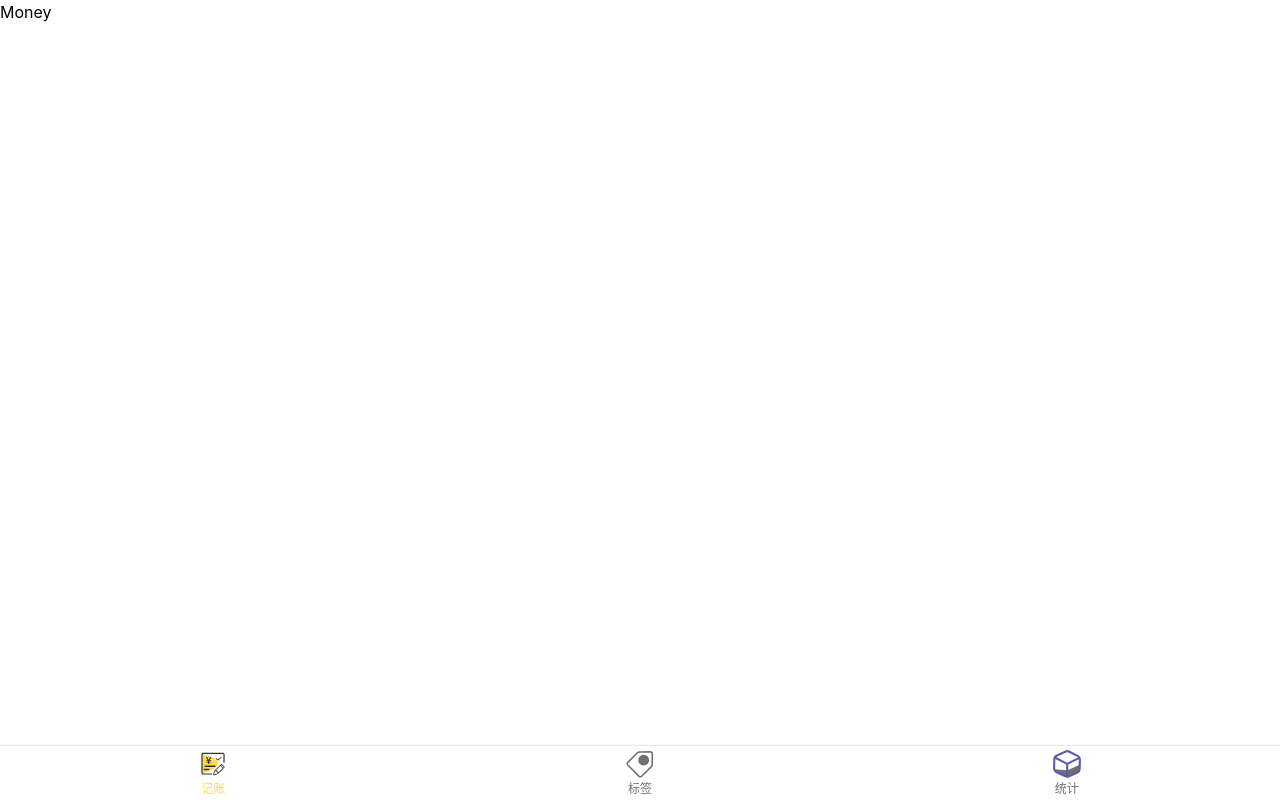
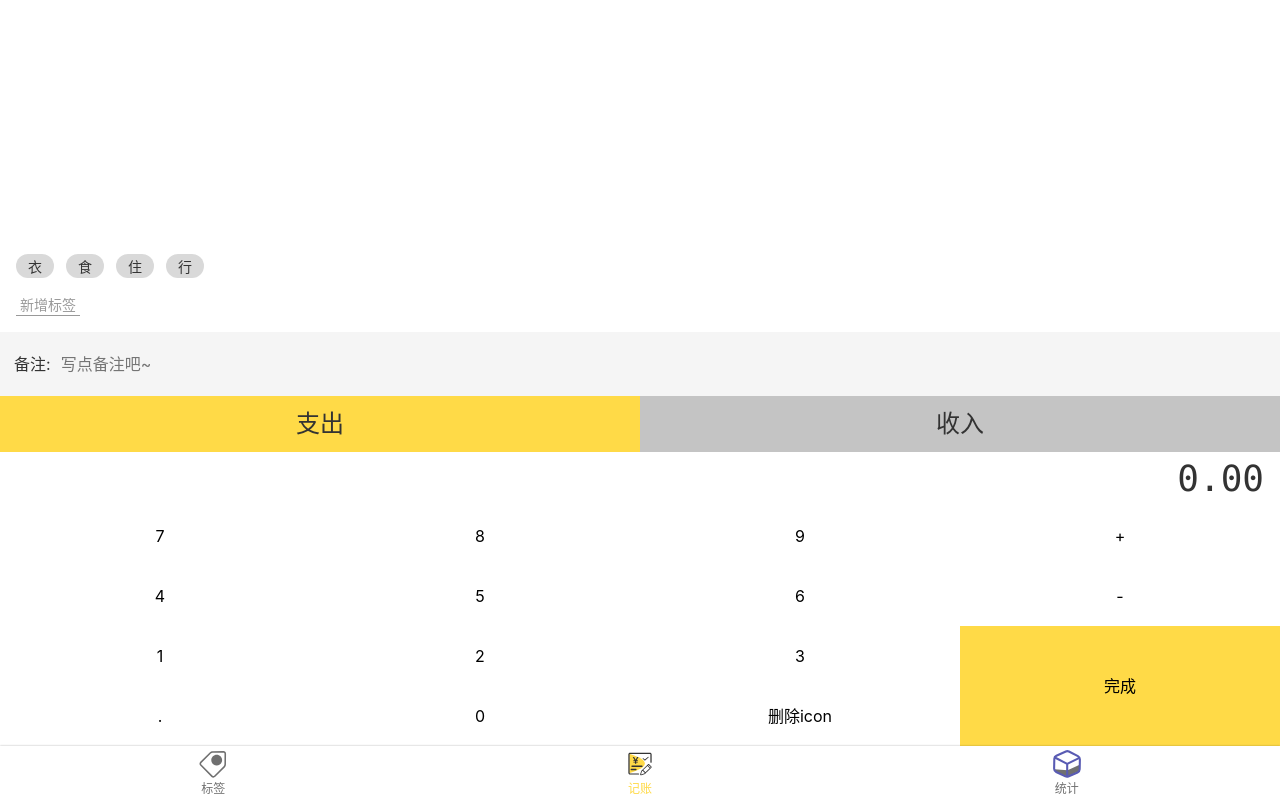
Before and after one commit to Yibo-Hao/bookkeeping-vueVersion, a Vue app: page /#/money in a window 1280 px wide. Built offline with nearby package versions, Linux system fonts and the light colour scheme.

Commit message:
finished the money.vue

```diff
--- a/public/index.html
+++ b/public/index.html
@@ -11,13 +11,6 @@
     <title><%= htmlWebpackPlugin.options.title %></title>
   </head>
   <body>
-    <noscript>
-      <strong
-        >We're sorry but <%= htmlWebpackPlugin.options.title %> doesn't work
-        properly without JavaScript enabled. Please enable it to
-        continue.</strong
-      >
-    </noscript>
     <div id="app"></div>
     <!-- built files will be auto injected -->
   </body>
--- a/src/App.vue
+++ b/src/App.vue
@@ -1,25 +1,16 @@
 <template>
-  <div>
+  <div id="app">
     <router-view />
   </div>
 </template>
 
 <style lang="scss">
-* {
-  margin: 0;
-  padding: 0;
-  box-sizing: border-box;
-}
-a{
-  text-decoration: none;
-  color: black;
-}
-body {
+@import "src/assets/style/reset.scss";
+@import "src/assets/style/helper.scss";
+#app {
   line-height: 1.5;
-  font-family: -apple-system, Noto Sans, Helvetica Neue, Helvetica,
-    Nimbus Sans L, Arial, Liberation Sans, PingFang SC, Hiragino Sans GB,
-    Noto Sans CJK SC, Source Han Sans SC, Source Han Sans CN, Microsoft YaHei,
-    Wenquanyi Micro Hei, WenQuanYi Zen Hei, ST Heiti, SimHei,
-    WenQuanYi Zen Hei Sharp, sans-serif;
+  font-family: $font-hei;
+  color: #333333;
+  font-size: 16px;
 }
 </style>
--- /dev/null
+++ b/src/assets/style/helper.scss
@@ -0,0 +1,14 @@
+$font-hei: -apple-system, Noto Sans, Helvetica Neue, Helvetica,
+Nimbus Sans L, Arial, Liberation Sans, PingFang SC, Hiragino Sans GB,
+Noto Sans CJK SC, Source Han Sans SC, Source Han Sans CN, Microsoft YaHei,
+Wenquanyi Micro Hei, WenQuanYi Zen Hei, ST Heiti, SimHei,
+WenQuanYi Zen Hei Sharp, sans-serif;
+$color-yellow: #ffda47;
+%clear-fix{
+  &::after{
+    content: '';
+    display: block;
+    clear: both;
+  }
+
+}
--- /dev/null
+++ b/src/assets/style/reset.scss
@@ -0,0 +1,19 @@
+* {
+    margin: 0;
+    padding: 0;
+    box-sizing: border-box;
+}
+a{
+    text-decoration: none;
+    color: black;
+}
+ul,ol{
+    list-style: none;
+}
+input,button{
+    font: inherit;
+    border: none;
+}
+:focus{
+    outline: none;
+}
--- a/src/components/Layout.vue
+++ b/src/components/Layout.vue
@@ -1,6 +1,6 @@
 <template>
-    <div class="navWrapper">
-        <div class="content">
+    <div class="layoutWrapper" :class="classPrefix&&`${classPrefix}-wrapper` ">
+        <div class="content" :class="classPrefix&&`${classPrefix}-content`  ">
             <slot/>
         </div>
         <Nav />
@@ -9,12 +9,13 @@
 
 <script lang="ts">
     export default {
-        name: "LayOut"
+        name: "LayOut",
+        props:['classPrefix']
     }
 </script>
 
 <style lang="scss" scoped>
-    .navWrapper {
+    .layoutWrapper {
         display: flex;
         flex-direction: column;
         height: 100vh;
--- a/src/components/Nav.vue
+++ b/src/components/Nav.vue
@@ -1,13 +1,12 @@
 <template>
   <nav>
+    <router-link to="/labels" class="items" active-class="selected">
+      <Icon name="labels2" />
+      标签
+    </router-link>
     <router-link to="/money" class="items" active-class="selected">
       <Icon name="money" />
       记账
-    </router-link>
-
-    <router-link to="/labels" class="items" active-class="selected">
-      <Icon name="labels2" />
-      标签
     </router-link>
 
     <router-link to="/statistic" class="items" active-class="selected">
@@ -24,6 +23,7 @@ export default {
 </script>
 
 <style lang="scss" scoped>
+@import "src/assets/style/helper.scss";
 nav {
   display: flex;
   box-shadow: 0 0 2px rgba(0, 0, 0, 0.3);
@@ -44,7 +44,7 @@ nav {
   }
   > .items.selected {
     opacity: 100;
-    color: #ffda47;
+    color: $color-yellow;
     font-weight: 520;
   }
 }
--- a/src/views/Money.vue
+++ b/src/views/Money.vue
@@ -1,7 +1,50 @@
 <template>
   <div>
-    <Layout>
-      <p>Money</p>
+    <Layout classPrefix="layout">
+      <div class="numberPad">
+        <div class="output">0.00</div>
+        <div class="buttons">
+          <button>7</button>
+          <button>8</button>
+          <button>9</button>
+          <button>+</button>
+          <button>4</button>
+          <button>5</button>
+          <button>6</button>
+          <button>-</button>
+          <button>1</button>
+          <button>2</button>
+          <button>3</button>
+          <button class="ok">完成</button>
+          <button class="zero">.</button>
+          <button>0</button>
+          <button>删除icon</button>
+        </div>
+      </div>
+      <div>
+        <ul class="types">
+          <li class="selected">支出</li>
+          <li>收入</li>
+        </ul>
+      </div>
+      <div>
+        <label class="notes">
+          <span class="name">备注:</span>
+          <input type="text" placeholder="写点备注吧~" />
+        </label>
+      </div>
+
+      <div class="tags">
+        <div class="new">
+          <button>新增标签</button>
+        </div>
+        <ul class="current">
+          <li>衣</li>
+          <li>食</li>
+          <li>住</li>
+          <li>行</li>
+        </ul>
+      </div>
     </Layout>
   </div>
 </template>
@@ -13,5 +56,109 @@ export default {
 </script>
 
 <style lang="scss" scoped>
+@import "src/assets/style/helper.scss";
+.tags {
+  flex-grow: 1;
+  font-size: 14px;
+  padding: 16px;
+  display: flex;
+  flex-direction: column-reverse;
+  > .current {
+    display: flex;
+    flex-wrap: wrap;
+    overflow: auto;
+    > li {
+      background: #d9d9d9;
+      $h: 24px;
+      height: $h;
+      border-radius: $h/2;
+      padding: 0 12px;
+      margin-right: 12px;
+      display: flex;
+      justify-content: center;
+      align-items: center;
+      margin-top: 4px;
+    }
+  }
+  > .new {
+    padding-top: 16px;
 
+    button {
+      background: transparent;
+      color: #999;
+      border-bottom: 1px solid;
+      padding: 0 4px;
+    }
+  }
+}
+.notes {
+  font-size: 16px;
+  background: #f5f5f5;
+  display: flex;
+  align-items: center;
+  padding: 0 14px;
+  .name {
+    padding-right: 10px;
+  }
+  input {
+    height: 64px;
+    flex-grow: 1;
+    background: transparent;
+    padding-right: 16px;
+  }
+}
+.types {
+  background: #c4c4c4;
+  display: flex;
+  font-size: 24px;
+  li {
+    width: 50%;
+    padding: 10px 16px;
+    display: flex;
+    justify-content: center;
+    align-items: center;
+    position: relative;
+    &.selected::after {
+      content: "";
+      position: absolute;
+      border-bottom: 4px solid;
+      bottom: 0;
+      left: 0;
+      background: #333;
+    }
+    &.selected {
+      background: $color-yellow;
+    }
+  }
+}
+.numberPad {
+  .output {
+    @extend %clear-fix;
+    font-size: 36px;
+    font-family: Consolas, monospace;
+    padding: 0 16px;
+    text-align: right;
+  }
+  .buttons {
+    @extend %clear-fix;
+    button {
+      width: 25%;
+      height: 60px;
+      float: left;
+      background: transparent;
+      box-shadow: 0 0 0.1px #d9d9d9;
+      &.ok {
+        height: 60 * 2px;
+        float: right;
+        background: $color-yellow;
+      }
+    }
+  }
+}
 </style>
+<style lang="scss">
+.layout-content {
+  display: flex;
+  flex-direction: column-reverse;
+}
+</style>
```
